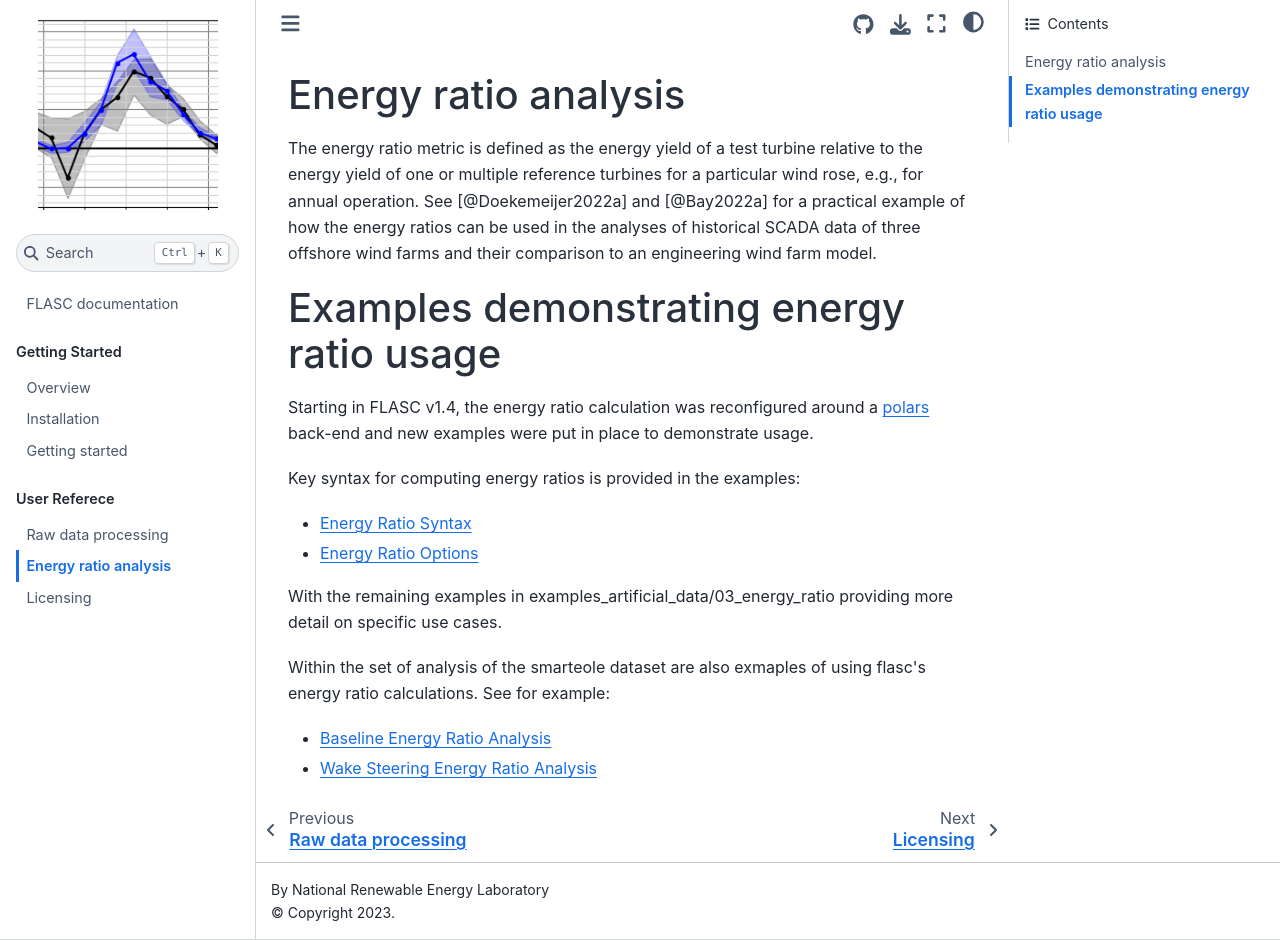
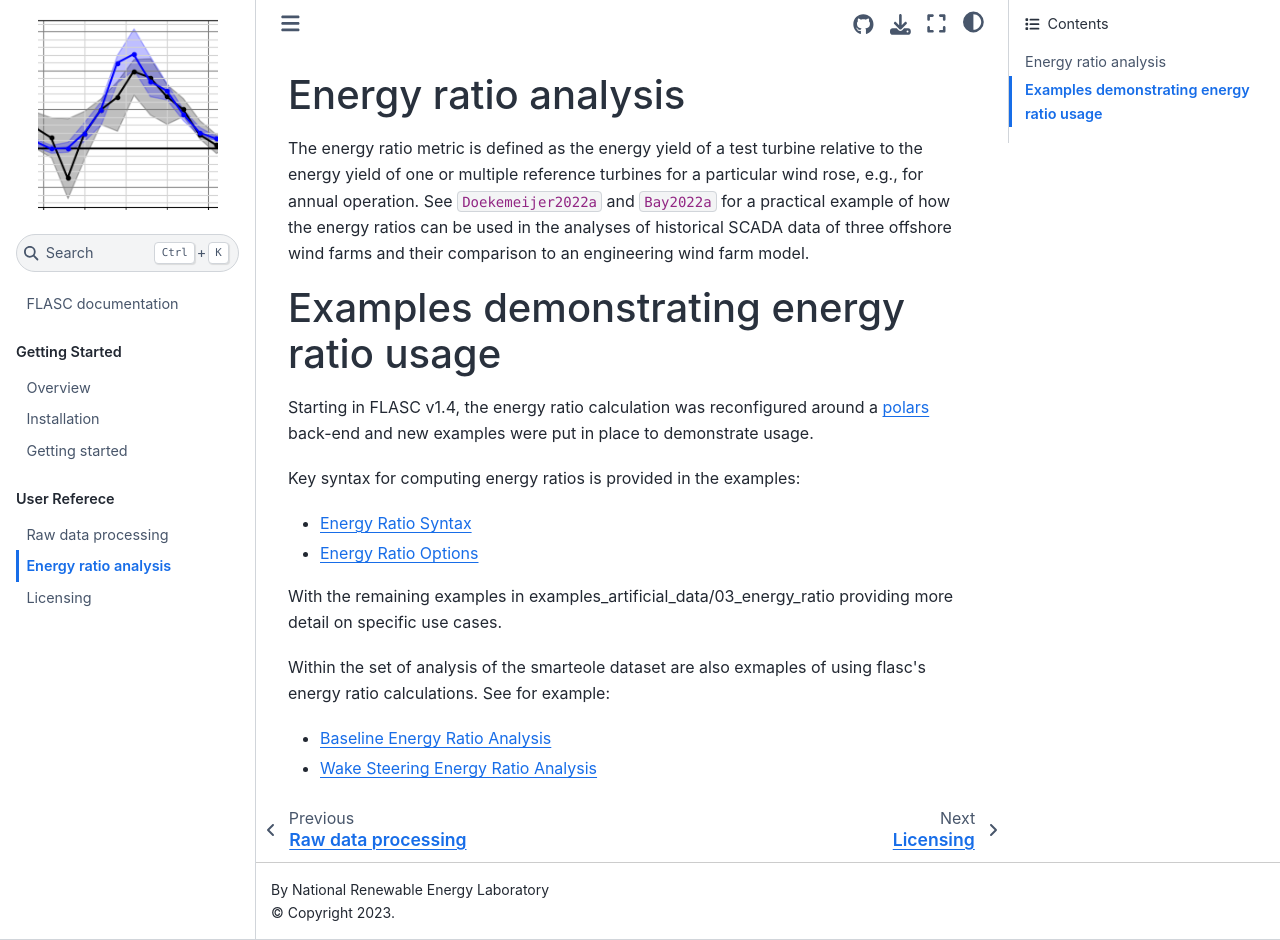
Before and after one commit to NREL/flasc, a Jupyter Book: the page built from docs/energy_ratio.md, in a window 1280 px wide and 940 px high. Built offline with Jupyter Book 1.0.4 settings and Sphinx 7.4.7 and the Sphinx Book theme 1.1.4, drawn with Linux system fonts in a browser that asks for light colours; cross-references to code outside the pages are shown as plain code; some of the changed lines change nothing that is shown.

Commit message:
Try different citation

```diff
--- a/docs/energy_ratio.md
+++ b/docs/energy_ratio.md
@@ -1,17 +1,9 @@
----
-output:
-  md_document:
-    variant: markdown_github
-bibliography: references.bib
----
-
-
 # Energy ratio analysis
 
 The energy ratio metric is defined as the energy yield of a test turbine
 relative to the energy yield of one or multiple reference turbines for
 a particular wind rose, e.g., for annual operation. See
-[@Doekemeijer2022a] and [@Bay2022a] for a practical
+{cite:p}`Doekemeijer2022a` and {cite:p}`Bay2022a` for a practical
 example of how the energy ratios can be used in the analyses of
 historical SCADA data of three offshore wind farms and their comparison
 to an engineering wind farm model.
```
